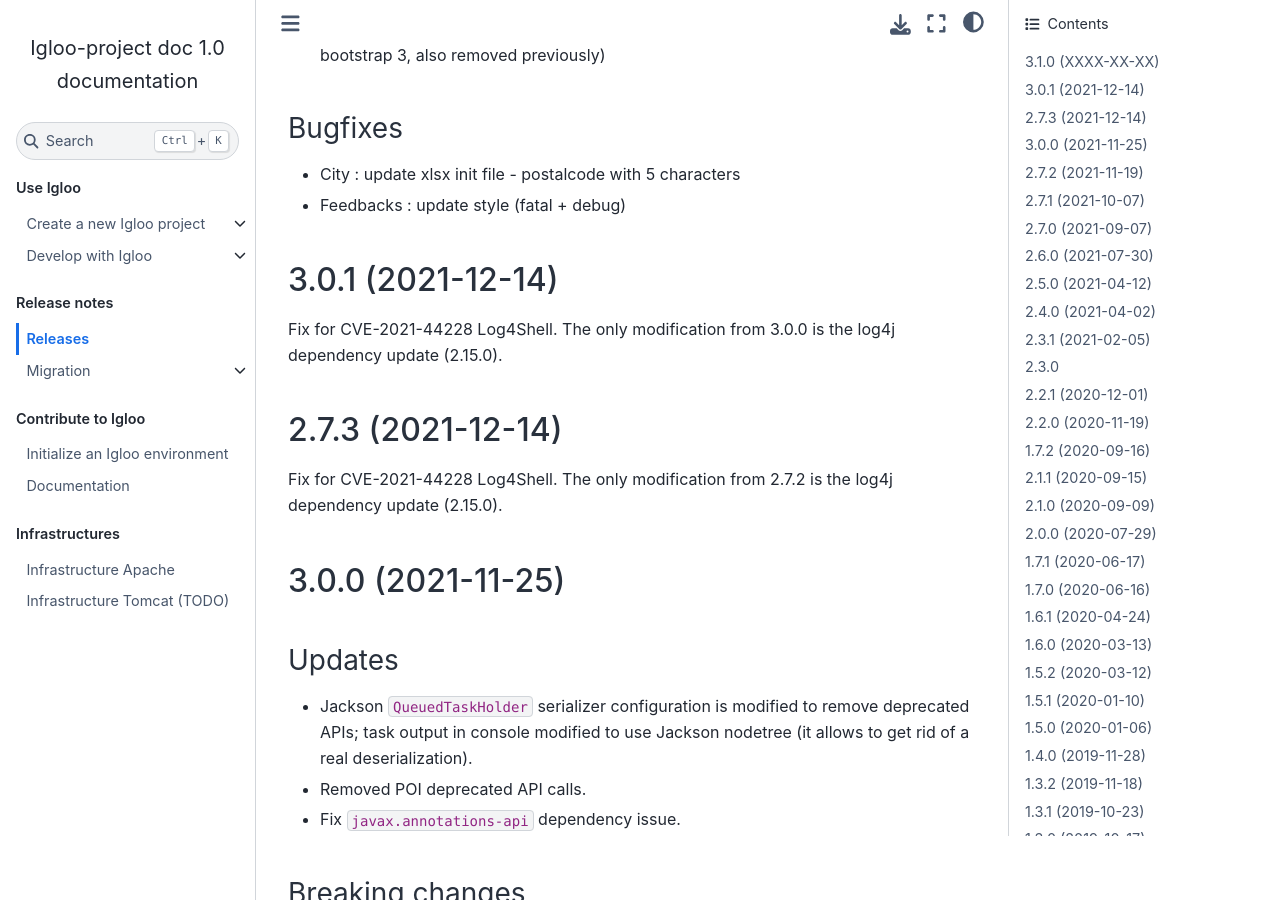
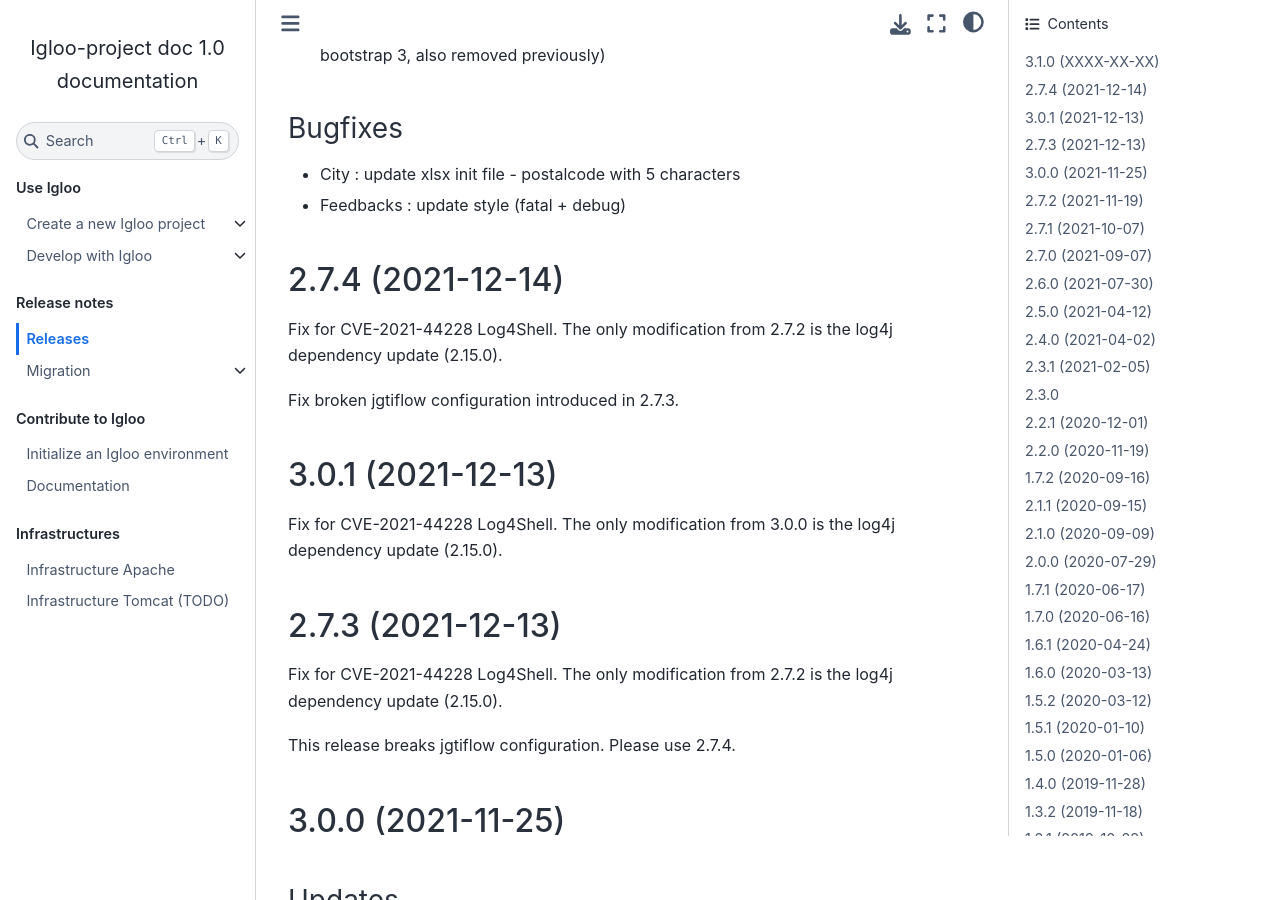
Before and after one commit to igloo-project/igloo-doc, a Sphinx documentation site: the page built from source/release-notes/releases.rst, in a window 1280 px wide and 900 px high, scrolled down 1177 px. Built offline with Sphinx 7.4.7 and the Sphinx Book theme 1.1.4, drawn with Linux system fonts in a browser that asks for light colours.

Commit message:
2.7.4 release

```diff
--- a/source/release-notes/releases.rst
+++ b/source/release-notes/releases.rst
@@ -61,19 +61,31 @@
 * City : update xlsx init file - postalcode with 5 characters
 * Feedbacks : update style (fatal + debug)
 
+.. _v2.7.4:
+
+2.7.4 (2021-12-14)
+##################
+
+Fix for CVE-2021-44228 Log4Shell. The only modification from 2.7.2 is the log4j dependency update (2.15.0).
+
+Fix broken jgtiflow configuration introduced in 2.7.3.
+
+
 .. _v3.0.1:
 
-3.0.1 (2021-12-14)
+3.0.1 (2021-12-13)
 ##################
 
 Fix for CVE-2021-44228 Log4Shell. The only modification from 3.0.0 is the log4j dependency update (2.15.0).
 
 .. _v2.7.3:
 
-2.7.3 (2021-12-14)
+2.7.3 (2021-12-13)
 ##################
 
 Fix for CVE-2021-44228 Log4Shell. The only modification from 2.7.2 is the log4j dependency update (2.15.0).
+
+This release breaks jgtiflow configuration. Please use 2.7.4.
 
 
 .. _v3.0.0:
```
